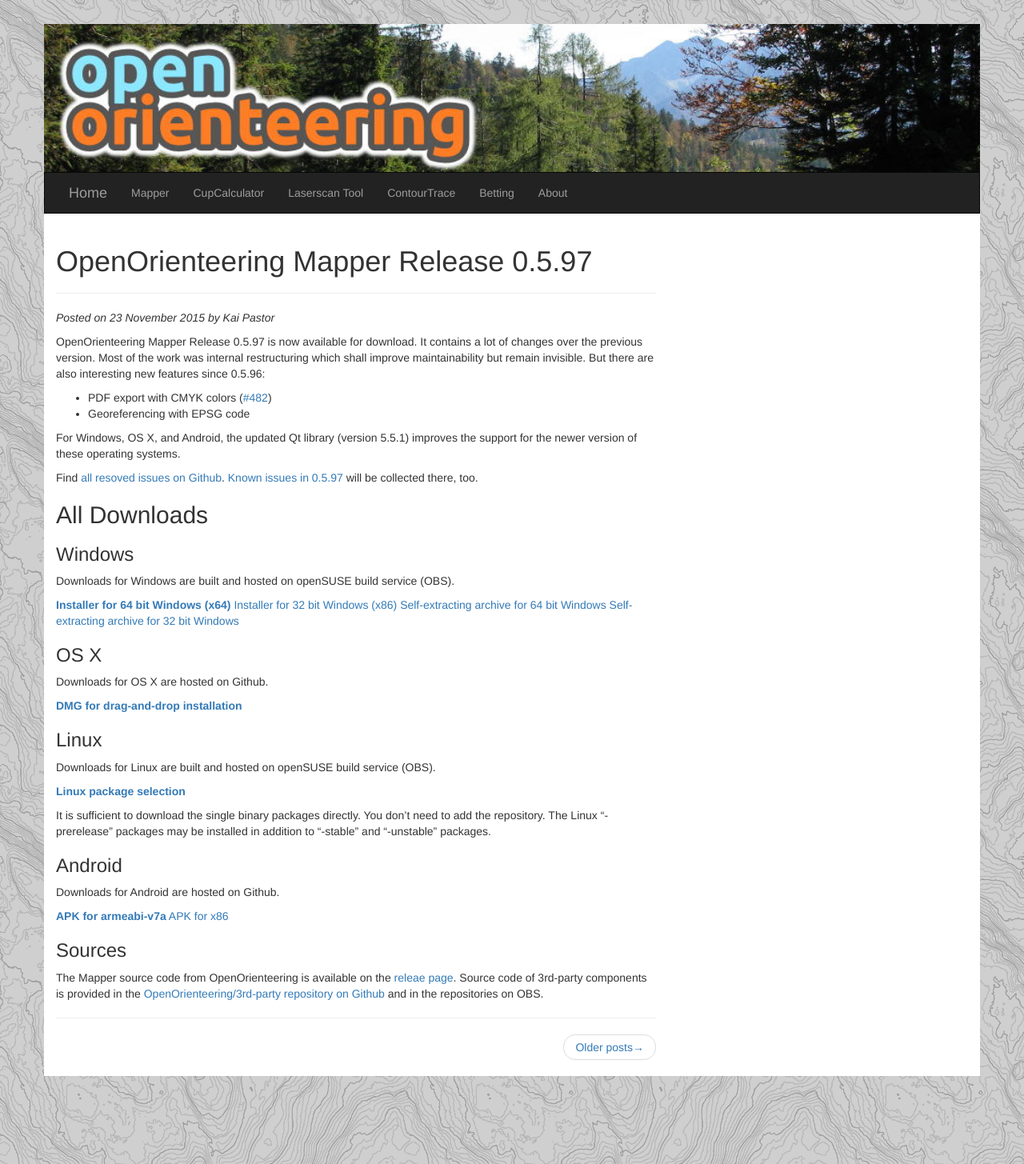
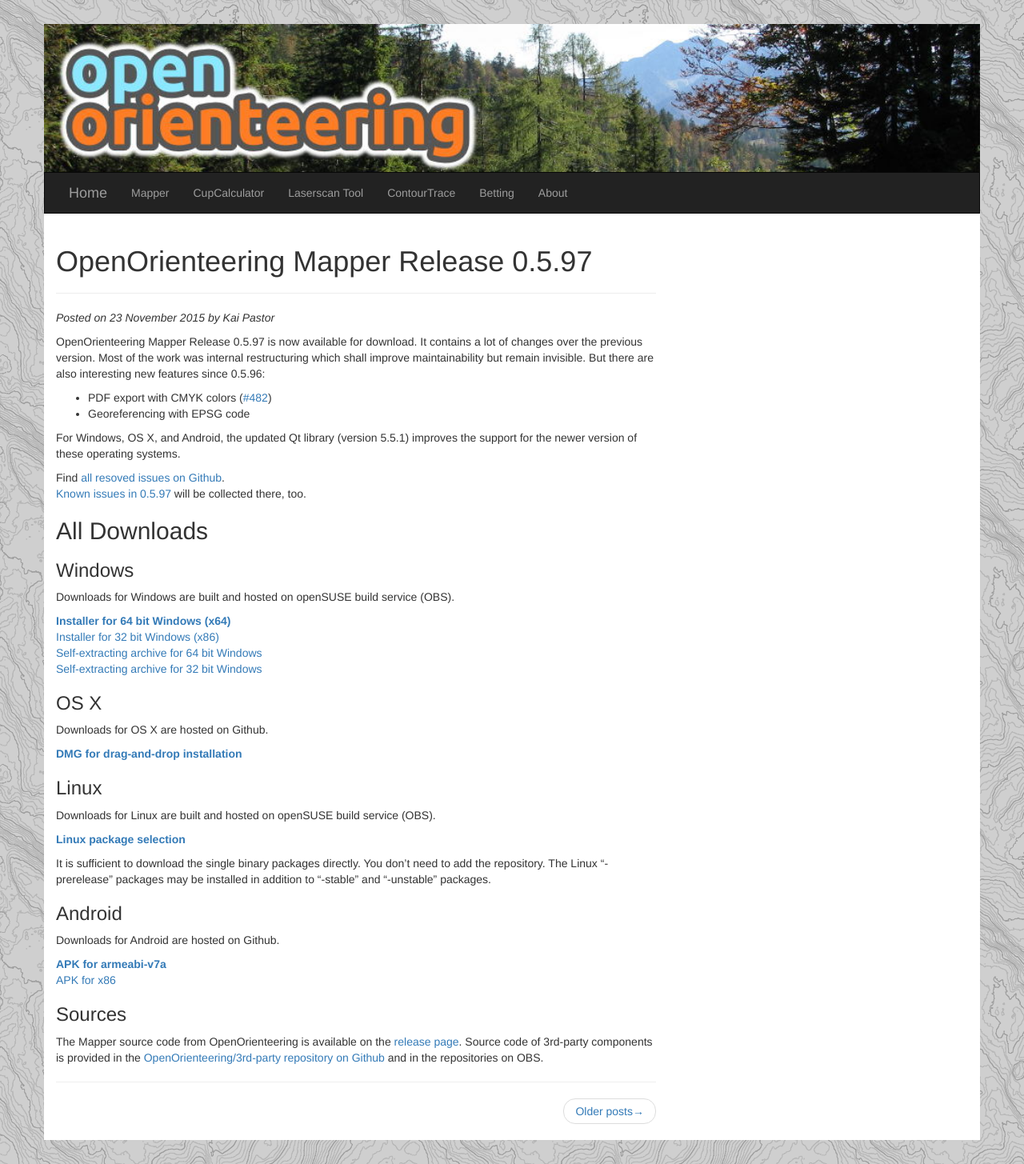
Before and after one commit to OpenOrienteering/OpenOrienteering.github.io, a Jekyll site: the page built from _posts/2015-11-23-Mapper-Release-0.5.97.md, in a window 1280 px wide. Shown: the whole page at 80% size. Built offline with Jekyll 4.4.1, drawn with Linux system fonts in a browser that asks for light colours.

Commit message:
Update 2015-11-23-Mapper-Release-0.5.97.md

```diff
--- a/_posts/2015-11-23-Mapper-Release-0.5.97.md
+++ b/_posts/2015-11-23-Mapper-Release-0.5.97.md
@@ -16,7 +16,7 @@ OpenOrienteering Mapper Release 0.5.97 is now available for download. It contain
 
 For Windows, OS X, and Android, the updated Qt library (version 5.5.1) improves the support for the newer version of these operating systems.
 
-Find [all resoved issues on Github](https://github.com/OpenOrienteering/mapper/issues?q=milestone:v0.5.97+is:closed).
+Find [all resoved issues on Github](https://github.com/OpenOrienteering/mapper/issues?q=milestone:v0.5.97+is:closed).<br />
 [Known issues in 0.5.97](https://github.com/OpenOrienteering/mapper/issues?q=label:"known issues 0.5.97") will be collected there, too.
 
 <h2 class="release-downloads-header">All Downloads</h2>
@@ -24,9 +24,9 @@ Find [all resoved issues on Github](https://github.com/OpenOrienteering/mapper/i
 ### Windows
 Downloads for Windows are built and hosted on openSUSE build service (OBS).
 
-**[Installer for 64 bit Windows (x64)](http://download.opensuse.org/repositories/home:/dg0yt/Windows/openorienteering-mapper_0.5.97-Windows-x64.exe)**
-[Installer for 32 bit Windows (x86)](http://download.opensuse.org/repositories/home:/dg0yt/Windows/openorienteering-mapper_0.5.97-Windows-x86.exe)
-[Self-extracting archive for 64 bit Windows](http://download.opensuse.org/repositories/home:/dg0yt/Windows/openorienteering-mapper_0.5.97-Windows-x64.sfx.exe)
+**[Installer for 64 bit Windows (x64)](http://download.opensuse.org/repositories/home:/dg0yt/Windows/openorienteering-mapper_0.5.97-Windows-x64.exe)**<br />
+[Installer for 32 bit Windows (x86)](http://download.opensuse.org/repositories/home:/dg0yt/Windows/openorienteering-mapper_0.5.97-Windows-x86.exe)<br />
+[Self-extracting archive for 64 bit Windows](http://download.opensuse.org/repositories/home:/dg0yt/Windows/openorienteering-mapper_0.5.97-Windows-x64.sfx.exe)<br />
 [Self-extracting archive for 32 bit Windows](http://download.opensuse.org/repositories/home:/dg0yt/Windows/openorienteering-mapper_0.5.97-Windows-x86.sfx.exe)
 
 ### OS X
@@ -44,8 +44,8 @@ It is sufficient to download the single binary packages directly. You don't need
 ### Android
 Downloads for Android are hosted on Github.
 
-**[APK for armeabi-v7a](https://github.com/OpenOrienteering/mapper/releases/download/v0.5.97/OpenOrienteering-Mapper-0.5.97-Android-armeabi-v7a.apk)**
+**[APK for armeabi-v7a](https://github.com/OpenOrienteering/mapper/releases/download/v0.5.97/OpenOrienteering-Mapper-0.5.97-Android-armeabi-v7a.apk)**<br />
 [APK for x86](https://github.com/OpenOrienteering/mapper/releases/download/v0.5.97/OpenOrienteering-Mapper-0.5.97-Android-x86.apk)
 
 ### Sources
-The Mapper source code from OpenOrienteering is available on the [releae page](https://github.com/OpenOrienteering/sources/releases/tag/v0.5.97). Source code of 3rd-party components is provided in the [OpenOrienteering/3rd-party repository on Github](https://github.com/OpenOrienteering/sources/releases/tag/3rd-party) and in the repositories on OBS.
+The Mapper source code from OpenOrienteering is available on the [release page](https://github.com/OpenOrienteering/mapper/releases/tag/v0.5.97). Source code of 3rd-party components is provided in the [OpenOrienteering/3rd-party repository on Github](https://github.com/OpenOrienteering/sources/releases/tag/3rd-party) and in the repositories on OBS.
```
